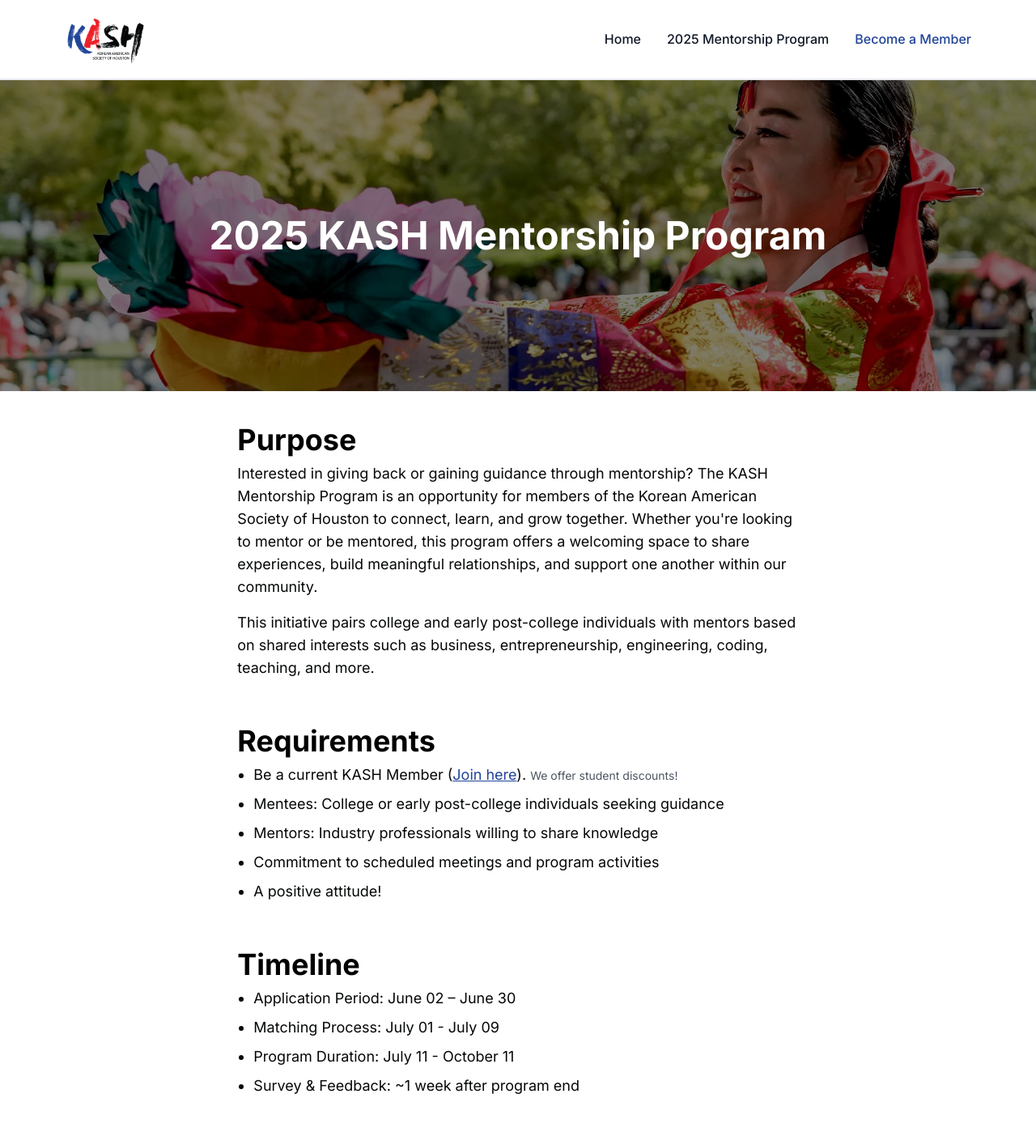
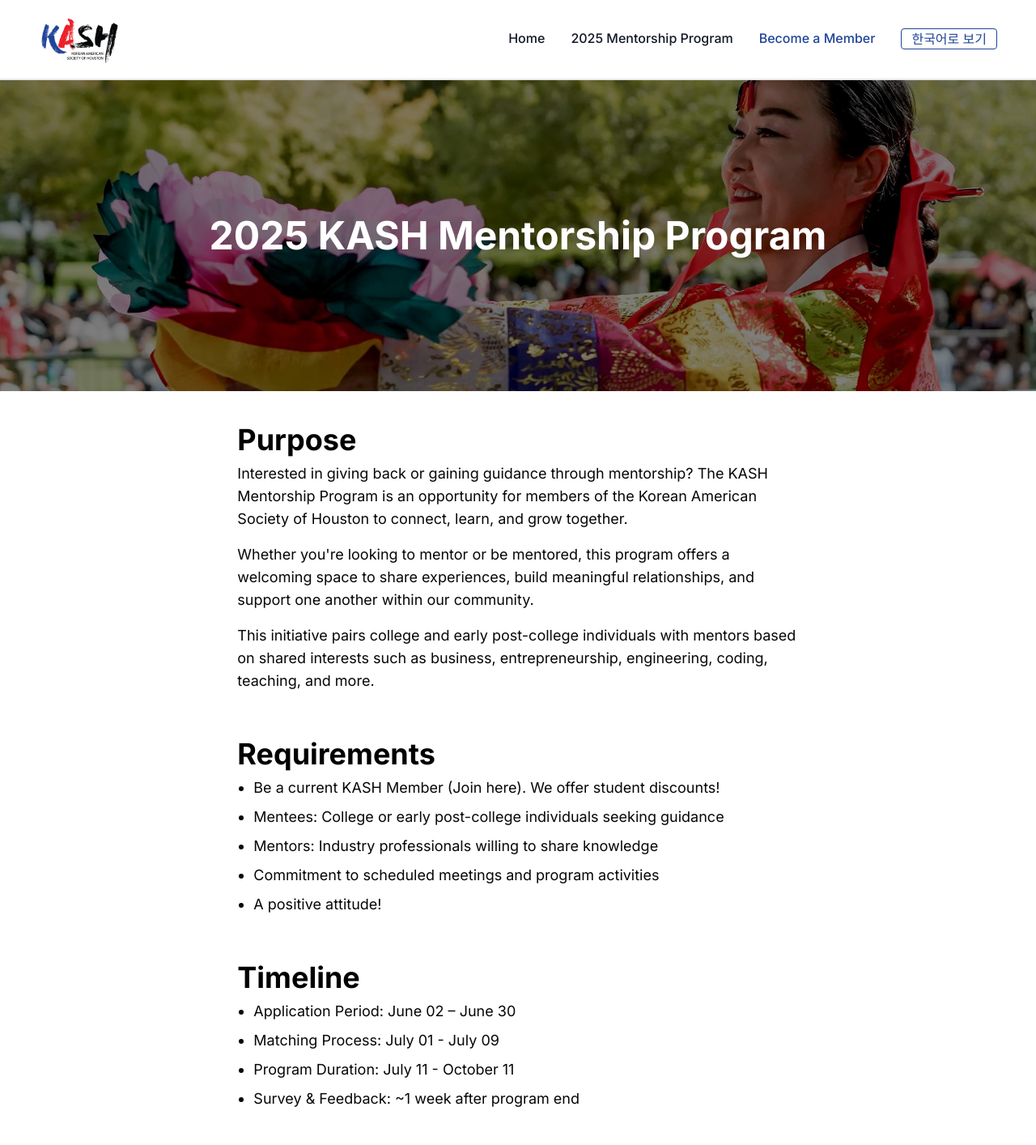
Before and after one commit to JohnKASH/kash, a Next.js app: page /MentorshipProgram in a window 1280 px wide. Shown: the top 1414 px of the page at 81% size. Built offline with nearby package versions, Linux system fonts and the light colour scheme.

Commit message:
added korean translation option

```diff
--- a/app/MentorshipProgram/page.js
+++ b/app/MentorshipProgram/page.js
@@ -1,102 +1,70 @@
+"use client"
 import Image from "next/image";
+import { useLanguage } from "../components/LanguageContext";
 
 export default function Home() {
+  const { language } = useLanguage();
+  const t = translations[language];
+
   return (
     <div className="min-h-full">
-      {/* Header Image Section */}
       <div className="relative w-full h-96 overflow-hidden">
         <div className="absolute inset-0 w-full h-full">
-          <Image fill src="/assets/LandingPageImages/LandingPhoto.jpg" className="w-full h-full object-cover" alt="Mentorship Program Banner" />
+          <Image
+            fill
+            src="/assets/LandingPageImages/LandingPhoto.jpg"
+            className="w-full h-full object-cover"
+            alt="Mentorship Program Banner"
+          />
           <div className="absolute inset-0 w-full h-full bg-black opacity-50" />
         </div>
         <h1 className="relative z-10 flex flex-col items-center justify-center w-full h-full text-center text-white text-3xl md:text-4xl lg:text-5xl font-bold px-10">
-          2025 KASH Mentorship Program
+          {t.header}
         </h1>
       </div>
 
-      {/* Content Section */}
       <div className="px-10 sm:px-20 md:px-30 lg:w-2/3 m-auto">
-        <Section title="Purpose">
-          <p>
-            Interested in giving back or gaining guidance through mentorship? The KASH Mentorship Program is an
-            opportunity for members of the Korean American Society of Houston to connect, learn, and grow together.
-            Whether you&apos;re looking to mentor or be mentored, this program offers a welcoming space to share experiences,
-            build meaningful relationships, and support one another within our community.
-          </p>
-          <p className="mt-4">
-            This initiative pairs college and early post-college individuals with mentors based on shared interests such as
-            business, entrepreneurship, engineering, coding, teaching, and more.
-          </p>
+        <Section title={t.sections.purpose.title}>
+          <p>{t.sections.purpose.p1}</p>
+          <p className="mt-4">{t.sections.purpose.p2}</p>
+          <p className="mt-4">{t.sections.purpose.p3}</p>
         </Section>
 
-        <Section title="Requirements">
-          <ul className="list-disc ml-5 space-y-2">
-            <li>
-              Be a current KASH Member (
-              <a className="text-kashBlue-600 underline" href="https://app.joinit.com/o/kash" target="_blank">
-                Join here
-              </a>
-              ). <span className="text-sm text-gray-600">We offer student discounts!</span>
-            </li>
-            <li>Mentees: College or early post-college individuals seeking guidance</li>
-            <li>Mentors: Industry professionals willing to share knowledge</li>
-            <li>Commitment to scheduled meetings and program activities</li>
-            <li>A positive attitude!</li>
-          </ul>
-        </Section>
+        {[
+          "requirements",
+          "timeline",
+          "structure",
+          "selection",
+          "expectations",
+        ].map((key) => (
+          <Section key={key} title={t.sections[key].title}>
+            <ul className="list-disc ml-5 space-y-2">
+              {t.sections[key].list.map((item, idx) => (
+                <li key={idx}>{item}</li>
+              ))}
+            </ul>
+          </Section>
+        ))}
 
-        <Section title="Timeline">
-          <ul className="list-disc ml-5 space-y-2">
-            <li>Application Period: June 02 – June 30</li>
-            <li>Matching Process: July 01 - July 09</li>
-            <li>Program Duration: July 11 - October 11</li>
-            <li>Survey & Feedback: ~1 week after program end</li>
-          </ul>
-        </Section>
-
-        <Section title="Program Structure & Planning">
-          <ul className="list-disc ml-5 space-y-2">
-            <li>Matches based on interests, career goals, and experience</li>
-            <li>3-month duration with phases: onboarding, active mentoring, wrap-up</li>
-            <li>Re-matching option if needed</li>
-          </ul>
-        </Section>
-
-        <Section title="Application & Selection">
-          <ul className="list-disc ml-5 space-y-2">
-            <li>Must be a current KASH Member</li>
-            <li>Clear motivation and willingness to engage</li>
-            <li>Alignment with KASH values: positivity, community-mindedness, respect</li>
-          </ul>
-        </Section>
-
-        <Section title="Mentorship Expectations">
-          <ul className="list-disc ml-5 space-y-2">
-            <li>Attend the Kickoff Mixer: July 11, 2025</li>
-            <li>Minimum 2 meetings/month with each other (at least one in-person)</li>
-            <li>Participate in the post-program feedback survey</li>
-            <li>Maintain professionalism and communication</li>
-            <li>Both mentors and mentees are expected to show initiative - come prepared to each meeting with updates, questions, or discussion topics.</li>
-            <li>Check-ins and support will be provided throughout the duration of the program</li>
-          </ul>
-        </Section>
-
-        <Section title="Apply Today!">
-          <p>Not sure if you want to be a mentor or mentee? Apply for both! We&apos;ll match you based on experience and preferences. We&apos;re excited to review your application!</p>
-          <div className="mt-4 space-x-4 ">
+        <Section title={t.sections.apply.title}>
+          <p>{t.sections.apply.p}</p>
+          <div className="mt-4 space-x-4">
             <a href="https://forms.gle/jxVCMJzuobKNQ1e6A" target="_blank">
-              <button className="bg-kashBlue-600 text-white rounded-lg py-2 px-4 hover:bg-gray-600">Apply as Mentee</button>
+              <button className="bg-kashBlue-600 text-white rounded-lg py-2 px-4 hover:bg-gray-600">
+                {t.sections.apply.mentee}
+              </button>
             </a>
             <a href="https://forms.gle/MHA8igM9kw5FmyX38" target="_blank">
-              <button className="bg-kashBlue-600 text-white rounded-lg py-2 px-4 hover:bg-gray-600">Apply as Mentor</button>
+              <button className="bg-kashBlue-600 text-white rounded-lg py-2 px-4 hover:bg-gray-600">
+                {t.sections.apply.mentor}
+              </button>
             </a>
           </div>
         </Section>
 
-        <Section title="Have questions?">
-          <p>Email us! - John@kashouston.org</p>
+        <Section title={t.sections.questions.title}>
+          <p>{t.sections.questions.p}</p>
         </Section>
-
       </div>
     </div>
   );
@@ -110,3 +78,141 @@
     </section>
   );
 }
+
+
+const translations = {
+  en: {
+    header: "2025 KASH Mentorship Program",
+    sections: {
+      purpose: {
+        title: "Purpose",
+        p1: "Interested in giving back or gaining guidance through mentorship? The KASH Mentorship Program is an opportunity for members of the Korean American Society of Houston to connect, learn, and grow together.",
+        p2: "Whether you're looking to mentor or be mentored, this program offers a welcoming space to share experiences, build meaningful relationships, and support one another within our community.",
+        p3: "This initiative pairs college and early post-college individuals with mentors based on shared interests such as business, entrepreneurship, engineering, coding, teaching, and more.",
+      },
+      requirements: {
+        title: "Requirements",
+        list: [
+          'Be a current KASH Member (Join here). We offer student discounts!',
+          "Mentees: College or early post-college individuals seeking guidance",
+          "Mentors: Industry professionals willing to share knowledge",
+          "Commitment to scheduled meetings and program activities",
+          "A positive attitude!",
+        ],
+      },
+      timeline: {
+        title: "Timeline",
+        list: [
+          "Application Period: June 02 – June 30",
+          "Matching Process: July 01 - July 09",
+          "Program Duration: July 11 - October 11",
+          "Survey & Feedback: ~1 week after program end",
+        ],
+      },
+      structure: {
+        title: "Program Structure & Planning",
+        list: [
+          "Matches based on interests, career goals, and experience",
+          "3-month duration with phases: onboarding, active mentoring, wrap-up",
+          "Re-matching option if needed",
+        ],
+      },
+      selection: {
+        title: "Application & Selection",
+        list: [
+          "Must be a current KASH Member",
+          "Clear motivation and willingness to engage",
+          "Alignment with KASH values: positivity, community-mindedness, respect",
+        ],
+      },
+      expectations: {
+        title: "Mentorship Expectations",
+        list: [
+          "Attend the Kickoff Mixer: July 11, 2025",
+          "Minimum 2 meetings/month with each other (at least one in-person)",
+          "Participate in the post-program feedback survey",
+          "Maintain professionalism and communication",
+          "Both mentors and mentees are expected to show initiative - come prepared to each meeting with updates, questions, or discussion topics.",
+          "Check-ins and support will be provided throughout the duration of the program",
+        ],
+      },
+      apply: {
+        title: "Apply Today!",
+        p: "Not sure if you want to be a mentor or mentee? Apply for both! We'll match you based on experience and preferences. We're excited to review your application!",
+        mentee: "Apply as Mentee",
+        mentor: "Apply as Mentor",
+      },
+      questions: {
+        title: "Have questions?",
+        p: "Email us! - John@kashouston.org",
+      },
+    },
+  },
+  ko: {
+    header: "2025 KASH 멘토십 프로그램",
+    sections: {
+      purpose: {
+        title: "목적",
+        p1: "멘토십을 통해 도움을 주고받고 싶으신가요? KASH 멘토십 프로그램은 휴스턴 한인 사회의 구성원들이 연결되고 함께 배우며 성장할 수 있는 기회를 제공합니다.",
+        p2: "멘토가 되거나 멘티가 되고 싶은 분들을 위한 이 프로그램은 경험을 공유하고 의미 있는 관계를 형성하며 서로를 응원하는 따뜻한 공간입니다.",
+        p3: "관심사(비즈니스, 엔지니어링, 코딩, 교육 등)에 따라 대학생 및 졸업생들과 전문가들을 연결합니다.",
+      },
+      requirements: {
+        title: "자격 요건",
+        list: [
+          '현재 KASH 회원이어야 합니다 (가입하기). 학생 할인 제공!',
+          "멘티: 멘토의 지도가 필요한 대학생 또는 졸업생",
+          "멘토: 지식을 공유할 준비가 된 산업 전문가",
+          "정기적인 만남과 프로그램 활동에 대한 약속",
+          "긍정적인 태도!",
+        ],
+      },
+      timeline: {
+        title: "일정",
+        list: [
+          "지원 기간: 6월 2일 – 6월 30일",
+          "매칭 진행: 7월 1일 – 7월 9일",
+          "프로그램 기간: 7월 11일 – 10월 11일",
+          "설문 및 피드백: 프로그램 종료 후 약 1주",
+        ],
+      },
+      structure: {
+        title: "프로그램 구성",
+        list: [
+          "관심사, 경력 목표, 경험에 따라 매칭",
+          "3개월 과정: 온보딩, 활동, 마무리 단계",
+          "필요시 재매칭 가능",
+        ],
+      },
+      selection: {
+        title: "지원 및 선정 기준",
+        list: [
+          "KASH 회원이어야 합니다",
+          "명확한 동기 및 참여 의지",
+          "긍정성, 공동체 의식, 존중 등의 KASH 가치와의 일치",
+        ],
+      },
+      expectations: {
+        title: "멘토십 기대사항",
+        list: [
+          "킥오프 모임 참석 (7월 11일)",
+          "한 달에 최소 두 번 만남 (최소 한 번 대면)",
+          "프로그램 종료 후 피드백 설문 응답",
+          "전문성과 커뮤니케이션 유지",
+          "각 만남에 준비된 상태로 참여 - 업데이트, 질문 또는 토론 주제 지참",
+          "프로그램 전반에 걸쳐 체크인 및 지원 제공",
+        ],
+      },
+      apply: {
+        title: "지금 신청하세요!",
+        p: "멘토 또는 멘티 중 고민되시나요? 두 역할 모두 신청하시면 경험과 선호도를 바탕으로 적절히 매칭해 드립니다!",
+        mentee: "멘티로 지원하기",
+        mentor: "멘토로 지원하기",
+      },
+      questions: {
+        title: "질문이 있으신가요?",
+        p: "이메일 주세요! - John@kashouston.org",
+      },
+    },
+  },
+};
--- /dev/null
+++ b/app/components/LanguageContext.js
@@ -0,0 +1,21 @@
+"use client"
+
+import { createContext, useContext, useState } from "react";
+
+const LanguageContext = createContext();
+
+export const LanguageProvider = ({ children }) => {
+  const [language, setLanguage] = useState("en"); // 'en' or 'ko'
+
+  const toggleLanguage = () => {
+    setLanguage((prev) => (prev === "en" ? "ko" : "en"));
+  };
+
+  return (
+    <LanguageContext.Provider value={{ language, toggleLanguage }}>
+      {children}
+    </LanguageContext.Provider>
+  );
+};
+
+export const useLanguage = () => useContext(LanguageContext);
--- a/app/components/Navbar.js
+++ b/app/components/Navbar.js
@@ -1,6 +1,7 @@
 'use client'
 import React, { useState } from 'react';
 import Image from 'next/image';
+import { useLanguage } from "../components/LanguageContext";
 
 export default function Navbar() {
   const [isDropdownOpen, setIsDropdownOpen] = useState(false);
@@ -9,10 +10,13 @@
     setIsDropdownOpen(!isDropdownOpen);
   };
 
+  const { language, toggleLanguage } = useLanguage();
+  const t = translations[language];
+
   return (
     <div className='border-b-2'>
       <nav className="bg-white border-gray-200">
-        <div className="flex flex-wrap items-center justify-between lg:mx-16 p-4">
+        <div className="flex flex-wrap items-center justify-between lg:mx-8 p-4">
           <a href="/">
             <Image src="/assets/logo.png" width={100} height={100} alt="Logo" />
           </a>
@@ -32,25 +36,35 @@
           <div className={`${isDropdownOpen ? 'block' : 'hidden'} w-full md:block md:w-auto`} id="navbar-default">
             <ul className="font-medium flex flex-col p-4 md:p-0 mt-4 border border-gray-100 rounded-lg bg-gray-50 md:flex-row md:space-x-8 rtl:space-x-reverse md:mt-0 md:border-0 md:bg-white">
               <li className={`${isDropdownOpen ? 'underline' : ''}`}>
-                <a href="/" className="block py-2 px-3 text-gray-900 rounded hover:bg-gray-100 md:hover:bg-transparent md:border-0 md:hover:text-kashBlue-600 md:p-0">Home</a>
+                <a href="/" className="block py-2 px-3 text-gray-900 rounded hover:bg-gray-100 md:hover:bg-transparent md:border-0 md:hover:text-kashBlue-600 md:p-0">{t.home}</a>
               </li>
               <li className={`${isDropdownOpen ? 'underline' : ''}`}>
-                <a href="/MentorshipProgram" className="block py-2 px-3 text-gray-900 rounded hover:bg-gray-100 md:hover:bg-transparent md:border-0 md:hover:text-kashBlue-600 md:p-0">2025 Mentorship Program</a>
+                <a href="/MentorshipProgram" className="block py-2 px-3 text-gray-900 rounded hover:bg-gray-100 md:hover:bg-transparent md:border-0 md:hover:text-kashBlue-600 md:p-0">{t.mentorshipProgram}</a>
               </li>
               {/* <li className={`${isDropdownOpen ? 'underline' : ''}`}>
-                <a href="/MeetOurTeam" className="block py-2 px-3 text-gray-900 rounded hover:bg-gray-100 md:hover:bg-transparent md:border-0 md:hover:text-kashBlue-600 md:p-0">Meet Our Team</a>
+                <a href="/MeetOurTeam" className="block py-2 px-3 text-gray-900 rounded hover:bg-gray-100 md:hover:bg-transparent md:border-0 md:hover:text-kashBlue-600 md:p-0">{t.meetOurTeam}</a>
               </li> */}
               {/* <li className={`${isDropdownOpen ? 'underline' : ''}`}>
-                <a href="/KASHHistory" className="block py-2 px-3 text-gray-900 rounded hover:bg-gray-100 md:hover:bg-transparent md:border-0 md:hover:text-kashBlue-600 md:p-0">KASH History</a>
+                <a href="/KASHHistory" className="block py-2 px-3 text-gray-900 rounded hover:bg-gray-100 md:hover:bg-transparent md:border-0 md:hover:text-kashBlue-600 md:p-0">{t.kashHistory}</a>
               </li> */}
               {/* <li className={`${isDropdownOpen ? 'underline' : ''}`}>
-                <a href="#" className="block py-2 px-3 text-gray-900 rounded hover:bg-gray-100 md:hover:bg-transparent md:border-0 md:hover:text-kashBlue-600 md:p-0">Upcoming Events</a>
+                <a href="#" className="block py-2 px-3 text-gray-900 rounded hover:bg-gray-100 md:hover:bg-transparent md:border-0 md:hover:text-kashBlue-600 md:p-0">{t.upcomingEvents}</a>
               </li> */}
               {/* <li className={`${isDropdownOpen ? 'underline' : ''}`}>
-                <a href="/Contact" className="block py-2 px-3 text-gray-900 rounded hover:bg-gray-100 md:hover:bg-transparent md:border-0 md:hover:text-kashBlue-600 md:p-0">Contact Us</a>
+                <a href="/Contact" className="block py-2 px-3 text-gray-900 rounded hover:bg-gray-100 md:hover:bg-transparent md:border-0 md:hover:text-kashBlue-600 md:p-0">{t.contactUs}</a>
               </li> */}
               <li className={`${isDropdownOpen ? 'underline' : ''}`}>
-                <a href="https://app.joinit.com/o/kash" target="blank" className="block py-2 px-3 text-white bg-kashBlue-600 rounded md:bg-transparent md:text-kashBlue-600 md:p-0  md:dark:text-blue-500 hover:text-gray-700" aria-current="page">Become a Member</a>
+                <a href="https://app.joinit.com/o/kash" target="blank" className="block py-2 px-3 text-white bg-kashBlue-600 rounded md:bg-transparent md:text-kashBlue-600 md:p-0  md:dark:text-blue-500 hover:text-gray-700" aria-current="page">{t.becomeMember}</a>
+              </li>
+              <li className="flex items-center">
+                <button
+                  onClick={toggleLanguage}
+                  className="text-gray-900 rounded hover:bg-gray-100 md:hover:bg-transparent md:border md:border-kashBlue-600 md:text-kashBlue-600 md:hover:bg-kashBlue-50 transition duration-200"
+                >
+                  <span className="px-3 py-1 hover:bg-slate-800 hover:text-gray-300 duration-200 rounded">
+                    {t.toggle}
+                  </span>
+                </button>
               </li>
             </ul>
           </div>
@@ -59,3 +73,26 @@
     </div>
   );
 }
+
+const translations = {
+  en: {
+    home: "Home",
+    mentorshipProgram: "2025 Mentorship Program",
+    meetOurTeam: "Meet Our Team",
+    kashHistory: "KASH History",
+    upcomingEvents: "Upcoming Events",
+    contactUs: "Contact Us",
+    becomeMember: "Become a Member",
+    toggle: "한국어로 보기", // View in Korean
+  },
+  ko: {
+    home: "홈",
+    mentorshipProgram: "2025 멘토십 프로그램",
+    meetOurTeam: "팀 소개",
+    kashHistory: "KASH 역사",
+    upcomingEvents: "예정된 행사",
+    contactUs: "문의하기",
+    becomeMember: "회원 가입",
+    toggle: "View in English",
+  },
+};
--- a/app/layout.js
+++ b/app/layout.js
@@ -3,6 +3,7 @@
 import Head from "next/head";
 import "./globals.css";
 import Footer from "./components/Footer";
+import { LanguageProvider } from "./components/LanguageContext";
 
 const inter = Inter({ subsets: ["latin"] });
 
@@ -211,9 +212,11 @@
         <meta name="twitter:image" content={metadata.twitter.images[0].url} />
       </Head>
       <body className={inter.className}>
-        <Navbar />
-        {children}
-        <Footer />
+        <LanguageProvider>
+          <Navbar />
+          {children}
+          <Footer />
+        </LanguageProvider>
       </body>
     </html>
   );
```
Also changed, not shown: app/page.js (+58 -16 lines).
